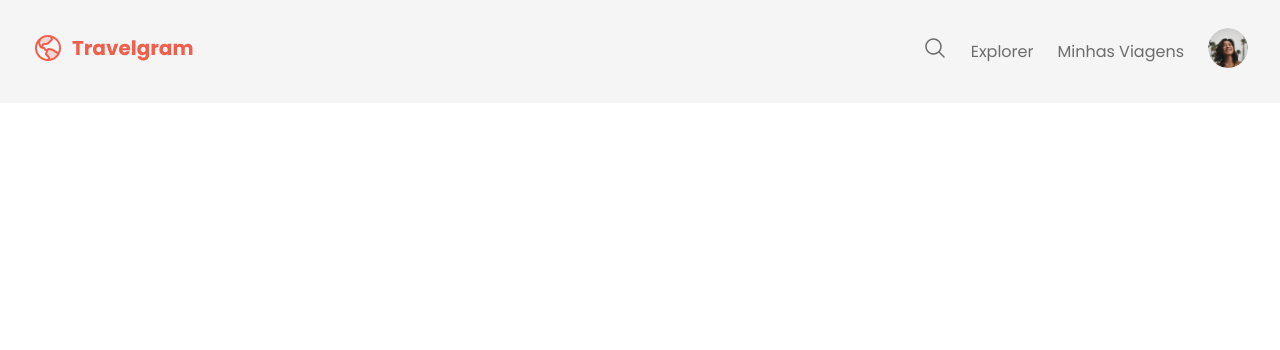
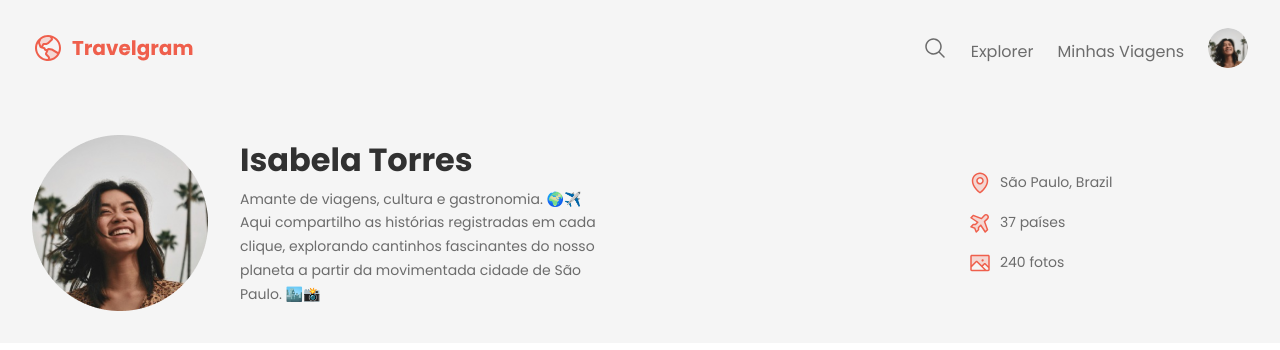
Before and after one commit to danitrovao/projeto-travelgram, a plain HTML site: page index.html in a window 1280 px wide. Drawn offline with Linux system fonts and the light colour scheme.

Commit message:
done header

```diff
--- a/index.html
+++ b/index.html
@@ -31,6 +31,36 @@
         </a></li>
       </ul>
     </nav>
+
+  <header>
+    <div class="container">
+      <div id="profile">
+        <img src="assets/Profile pic.png" alt="imagem de isabela torres">
+        <div>
+          <h1>Isabela Torres</h1>
+          <p>Amante de viagens, cultura e     gastronomia. 🌍✈️ <br>
+            Aqui compartilho as histórias registradas em cada clique, explorando cantinhos fascinantes do nosso planeta a partir da movimentada cidade de São Paulo. 🏙️📸</p>
+        </div>
+      </div>
+
+      <ul id="info">
+        <li>
+          <img src="assets/icons/MapPin.svg" alt="ícone de mapa">
+          <span>São Paulo, Brazil</span>
+        </li>
+
+        <li>
+          <img src="assets/icons/AirplaneTilt.svg" alt="ícone de avião">
+          <span>37 países</span>
+        </li>
+
+        <li>
+          <img src="assets/icons/Image.svg" alt="ícone de imagem">
+          <span>240 fotos</span>
+        </li>
+      </ul>
+    </div>
+  </header>
 </div>
 </body>
 </html>
--- a/styles/global.css
+++ b/styles/global.css
@@ -16,8 +16,8 @@
   --font-family: "Poppins", sans-serif;
   --text-lg: bold 32px/125% var(--font-family);
   --text: 16px/150% var(--font-family);
-  --text-md: 14px/175% var(--font-family);
-  --text-sm: 12px/175% var(--font-family);
+  --text-md: 14px/170% var(--font-family);
+  --text-sm: 12px/170% var(--font-family);
 }
 
 body {
--- /dev/null
+++ b/styles/header.css
@@ -0,0 +1,42 @@
+header {
+  padding-block: 32px;
+  font: var(--text-md);
+}
+
+header .container {
+  display: flex;
+  justify-content: space-between;
+  align-items: center;
+}
+
+#profile {
+  display: flex;
+  align-items: center;
+  gap: 32px;
+}
+
+#profile > div {
+  max-width: 384px;
+}
+
+#profile h1 {
+  font: var(--text-lg);
+  color: var(--text-color-primary);
+  margin-bottom: 8px;
+}
+
+
+#info {
+  list-style: none;
+  display: flex;
+  flex-direction: column; /* para ficar um abaixo do outro*/
+  gap: 16px;
+
+  width: 280px;
+}
+
+#info li {
+  display: flex;
+  align-items: center;
+  gap: 8px;
+}
--- a/styles/index.css
+++ b/styles/index.css
@@ -1,2 +1,3 @@
 @import url(global.css);
 @import url(nav.css);
+@import url(header.css);
```
